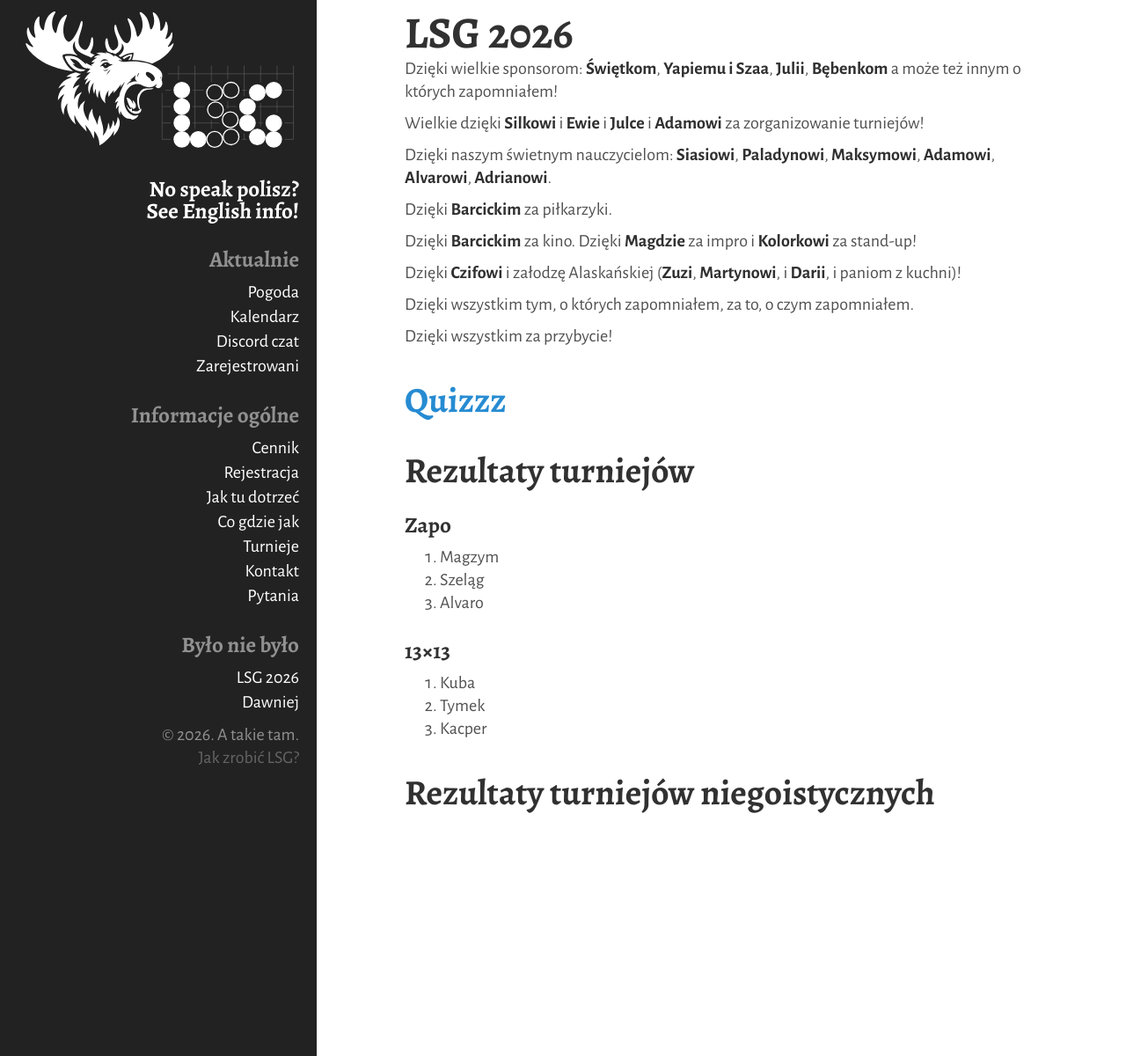
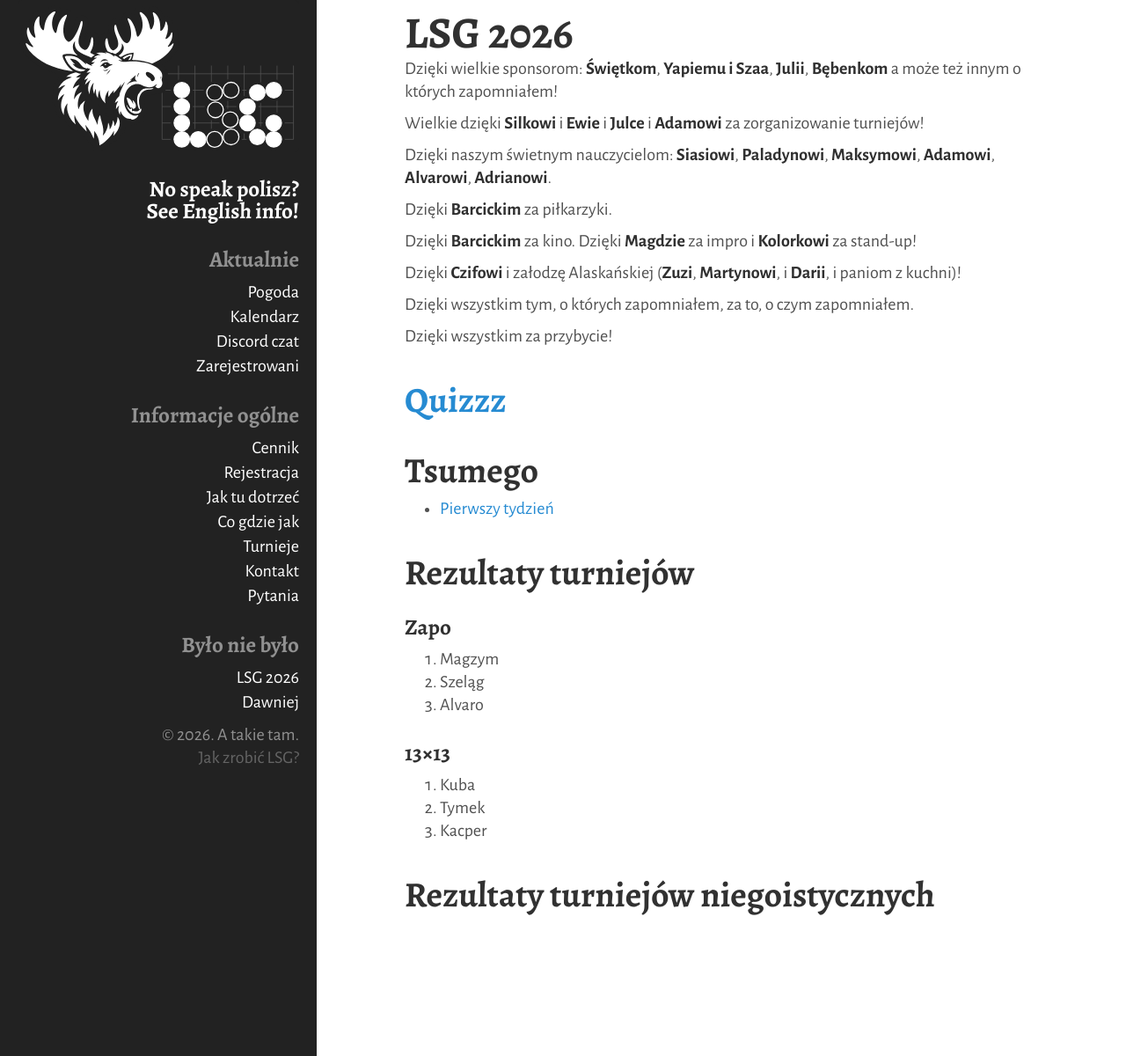
Before and after one commit to tasuki/lsg, a Jekyll site: the page built from _pages/2026.md, in a window 1280 px wide. Shown: the whole page at 88% size. Built offline with Jekyll 4.4.1, drawn with Linux system fonts in a browser that asks for light colours.

Commit message:
Tsumego week 1

```diff
--- a/_pages/2026.md
+++ b/_pages/2026.md
@@ -23,6 +23,10 @@ Dzięki wszystkim za przybycie!
 
 ## [Quizzz](/public/2026/quiz.html)
 
+## Tsumego
+
+- [Pierwszy tydzień](/public/2024/tsumego-palladin.pdf)
+
 ## Rezultaty turniejów
 
 ### Zapo
```
Also changed, not shown: 1 other file.
